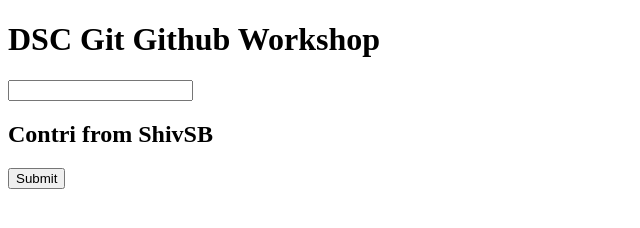
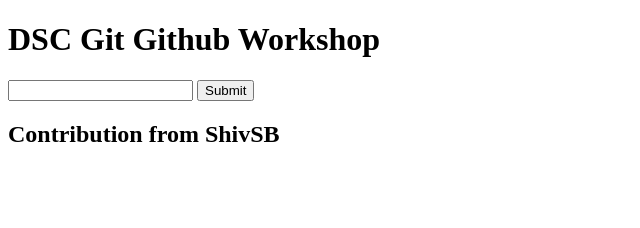
Before and after one commit to titanium-101/gdscjss-github-workshop, a plain HTML site: page index.html in a window 1280 px wide. Shown: the whole page, without its empty margins (0-640 px from the left). Drawn offline with Linux system fonts and the light colour scheme.

Commit message:
Contribution from Shivansh Bisht

```diff
--- a/index.html
+++ b/index.html
@@ -9,7 +9,7 @@
 <body>
     <h1> DSC Git Github Workshop </h1>
     <input type = "text" />
-    <h2>Contri from ShivSB</h2>
     <button>Submit</button>
+    <h2>Contribution from ShivSB</h2>
 </body>
 </html>
```
